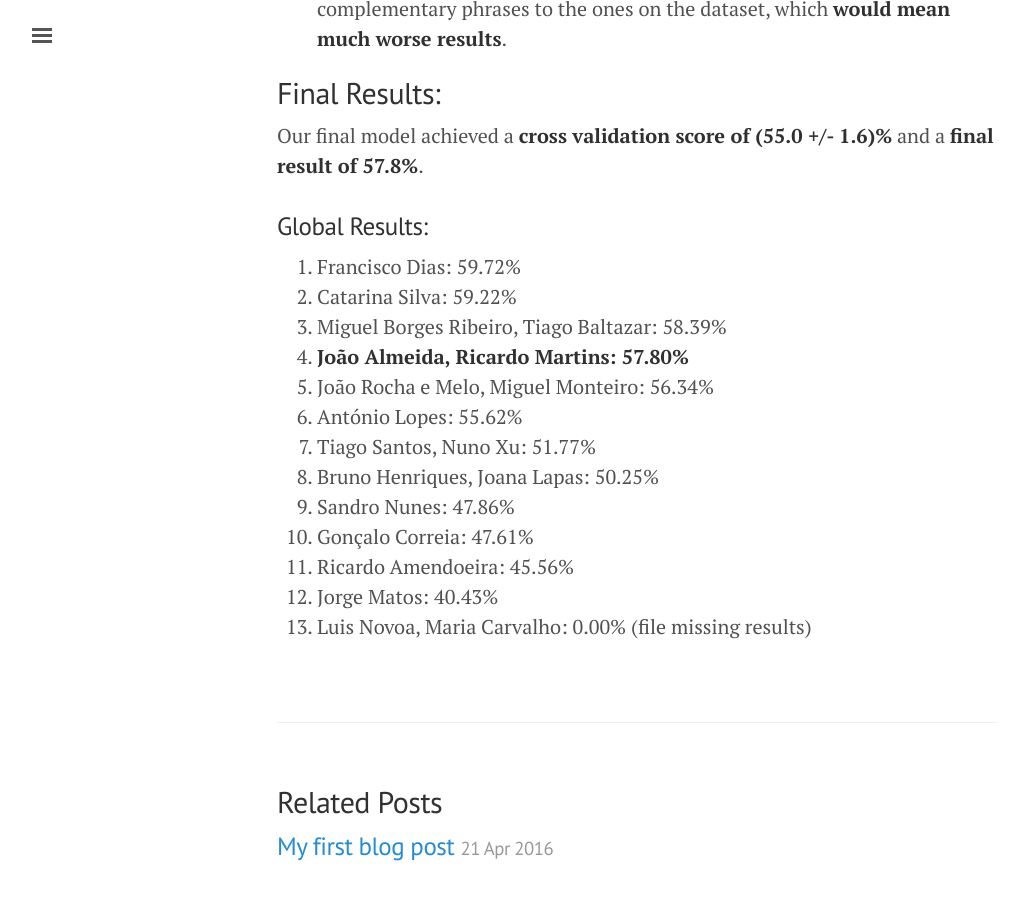
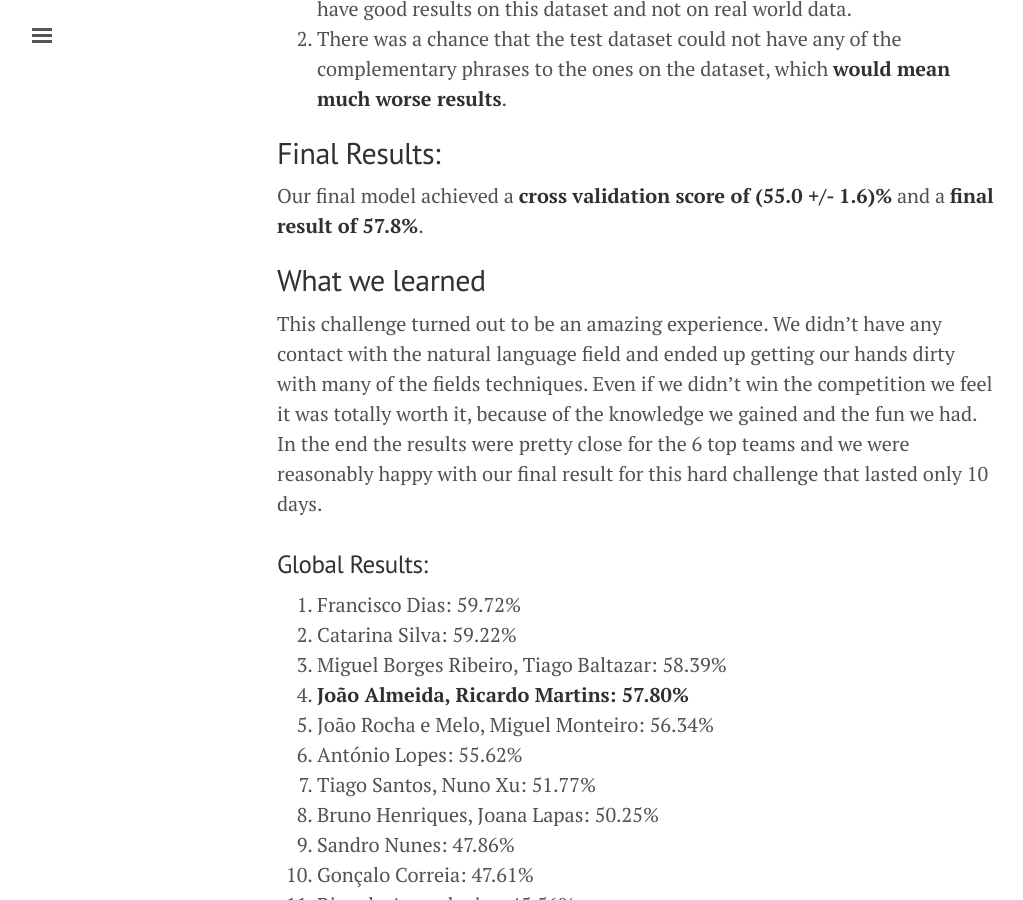
Before and after one commit to Joao-M-Almeida/Joao-M-Almeida.github.io, a Jekyll site: the page built from _posts/2016-04-30-detecting-machine-translation.md, in a window 1280 px wide and 900 px high, scrolled down 3080 px. Shown: the whole window, without its empty margins (3-1026 px from the left). Built offline with Jekyll 4.4.1, drawn with Linux system fonts in a browser that asks for light colours; some of the changed text lies outside the part shown.

Commit message:
Added Overview of the challenge

```diff
--- a/_posts/2016-04-30-detecting-machine-translation.md
+++ b/_posts/2016-04-30-detecting-machine-translation.md
@@ -10,7 +10,7 @@
 
 At the [JEEC16](http://jeec.tecnico.pt/jeec16/) (a Electrical and Computer Engineering event organized by the students at [Técnico](http://tecnico.ulisboa.pt)) conference [Unbabel](https://unbabel.com/) (a Portuguese startup that does human powered machine translation) went to give a talk and proposed a challenge to the students attending. I and Ricardo Martins decided to participate.
 
-The __goal__ of the challenge was, given a dataset of spanish phrases, to create a model that would __distinguish between human and machine translations__.
+The __goal__ of the challenge was, given a dataset of spanish phrases, to create a model that would __distinguish between human and machine translations__. We had 10 days to create our solution and then we were given the test dataset to classify and send back the results.
 
 ## The Data
 
@@ -74,6 +74,11 @@
 ## Final Results:
  Our final model achieved a __cross validation score of (55.0 +/- 1.6)%__ and a __final result of 57.8%__.
 
+## What we learned
+This challenge turned out to be an amazing experience. We didn't have any contact with the natural language field and ended up getting our hands dirty with many of the fields techniques.
+Even if we didn't win the competition we feel it was totally worth it, because of the knowledge we gained and the fun we had.
+In the end the results were pretty close for the 6 top teams and we were reasonably happy with our final result for this hard challenge that lasted only 10 days.
+
 ### Global Results:
 1. Francisco Dias: 59.72%
 2. Catarina Silva: 59.22%
```
Also changed, not shown: other parts of _posts/2016-04-30-detecting-machine-translation.md (+1 -1 lines).
